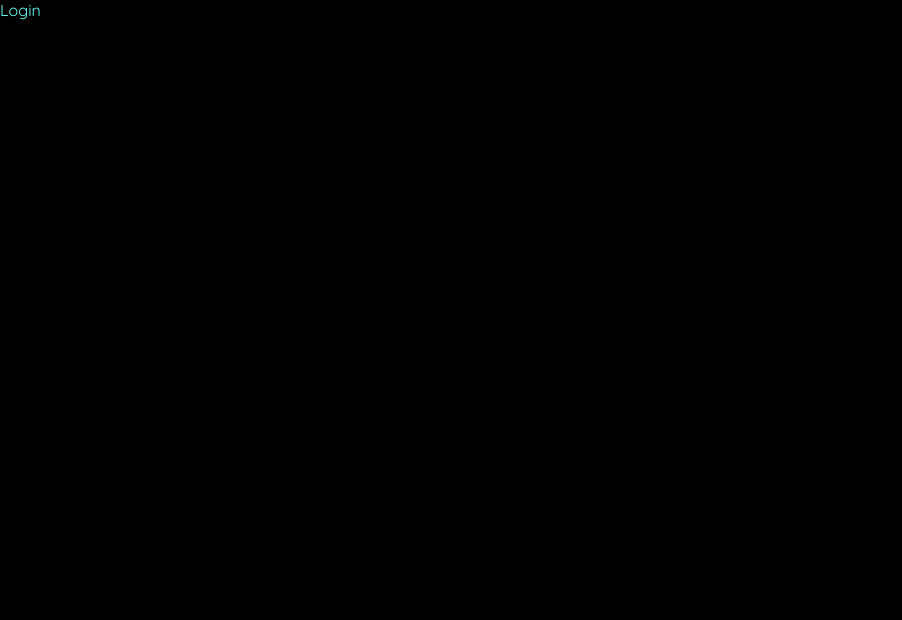
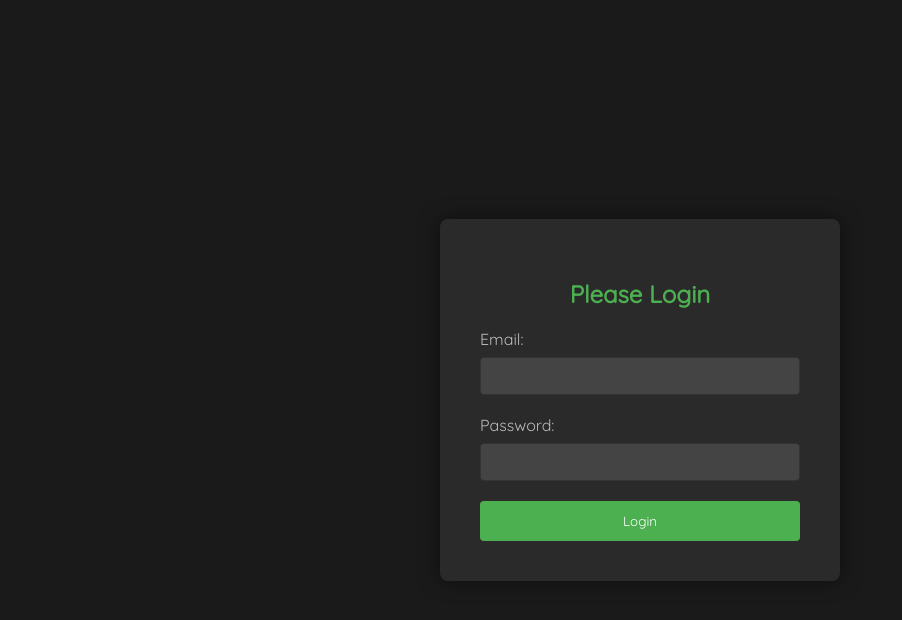
Before and after one commit to Hoslok-1/movies-app-frontend, a React (Create React App) app: page /login in a window 1280 px wide. Shown: the top 620 px of the page, without its empty margins (0-902 px from the left). Built offline with nearby package versions, Linux system fonts and the light colour scheme.

Commit message:
updated user authentication when creating new account

```diff
--- /dev/null
+++ b/src/components/Login/Login.css
@@ -0,0 +1,55 @@
+.login-container {
+    display: flex;
+    justify-content: center;
+    align-items: center;
+    height: 100vh;
+    background-color: #1a1a1a;
+  }
+
+  .login-form {
+    width: 400px;
+    padding: 40px;
+    border-radius: 8px;
+    box-shadow: 0 0 20px rgba(0, 0, 0, 0.5);
+    background-color: #2a2a2a;
+    color: #fff;
+  }
+
+  h2 {
+    text-align: center;
+    color: #4caf50;
+  }
+
+  .form-group {
+    margin-bottom: 20px;
+  }
+
+  label {
+    display: block;
+    margin-bottom: 8px;
+    color: #bbb;
+  }
+
+  input {
+    width: 100%;
+    padding: 10px;
+    border: 1px solid #333;
+    border-radius: 4px;
+    box-sizing: border-box;
+    background-color: #444;
+    color: #fff;
+  }
+
+  button {
+    width: 100%;
+    padding: 12px;
+    background-color: #4caf50;
+    color: #fff;
+    border: none;
+    border-radius: 4px;
+    cursor: pointer;
+  }
+
+  button:hover {
+    background-color: #45a049;
+  }
--- a/src/components/Login/Login.tsx
+++ b/src/components/Login/Login.tsx
@@ -1,9 +1,46 @@
-import React from 'react'
+import React, { useState } from 'react'
+//import axios from 'axios';
+import './Login.css'
 
 const Login = () => {
+
+  const [formData,setFormData] = useState({
+    email:"",
+    password:""
+  });
+
+  console.log(formData);
+  const handleChange = (e:any) => {
+    const {name,value} = e.target;
+    setFormData({
+      ...formData,
+      [name]:value
+    });
+    console.log(formData)
+
+  };
+
+
   return (
-    <div>Login</div>
+    <div className="login-container">
+      <form className="login-form">
+        <h2>Please Login</h2>
+
+        <div className="form-group">
+          <label htmlFor="email">Email:</label>
+          <input type="email" id="email" name="email" value={formData.email} onChange={handleChange} required />
+        </div>
+
+        <div className="form-group">
+          <label htmlFor="password">Password:</label>
+          <input type="password" id="password" name="password" value={formData.password} onChange={handleChange} required />
+        </div>
+
+        <button type="submit" >Login</button>
+      </form>
+    </div>
   )
 }
 
+
 export default Login
--- a/src/components/Register/Register.tsx
+++ b/src/components/Register/Register.tsx
@@ -18,16 +18,36 @@ const Register = () => {
 
   };
 
-  const handleSubmit = (e:any) => {
+  const [errorRegister,setErrorRegister] = useState(false)
+
+  const handleSubmit = async (e:any) => {
     e.preventDefault();
-    axios({
-      method:'post',
-      url:'http://localhost:8080/api/v1/users/add',
-      data:formData
-    });
-    console.log("working");
+    try {
+      await axios({
+        method:'post',
+        url:'http://localhost:8080/api/v1/users/add',
+        data:formData
+      });
+      setErrorRegister(false)
+      resetFields();
+    } catch(e:any){
+
+      if(e.response.status === 400){
+        console.log("email already in use");
+      } else {
+        console.log("unexpected error")
+      }
+      setErrorRegister(true)
+    }
+
   }
 
+  const resetFields = () => {
+    setFormData({
+      email: '',
+      password: '',
+    });
+  };
 
   return (
     <div className="registration-container">
@@ -43,7 +63,7 @@ const Register = () => {
           <label htmlFor="password">Password:</label>
           <input type="password" id="password" name="password" value={formData.password} onChange={handleChange} required />
         </div>
-
+        {errorRegister ? <p>Error!, Email already in use!</p> : <p></p>}
         <button type="submit" onClick={handleSubmit}>Register</button>
       </form>
     </div>
```
